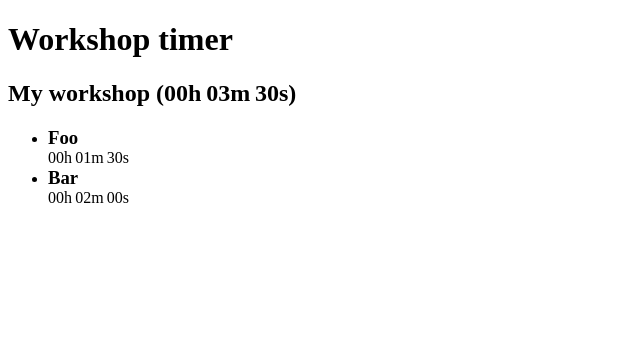
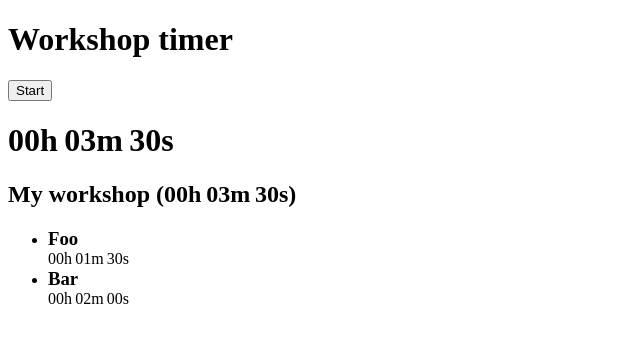
Before and after one commit to richardolsson/workshoptimer, a Next.js app: page / in a window 1280 px wide. Shown: the top 342 px of the page, without its empty margins (0-640 px from the left). Built offline with nearby package versions, Linux system fonts and the light colour scheme.

Commit message:
Implement basic timer

```diff
--- a/src/components/WorkshopTimer/index.tsx
+++ b/src/components/WorkshopTimer/index.tsx
@@ -1,4 +1,7 @@
+'use client';
+
 import { FC } from 'react';
+import useTimer from '../../useTimer';
 
 import Duration from '../Duration';
 
@@ -22,8 +25,16 @@ const WorkshopTimer: FC<WorkshopTimerProps> = ({ spec }) => {
     0
   );
 
+  const { isRunning, start, stop, secondsRemaining } = useTimer(totalDuration);
+
   return (
     <div>
+      <button onClick={() => (isRunning ? stop() : start())}>
+        {isRunning ? 'Stop' : 'Start'}
+      </button>
+      <h1>
+        <Duration seconds={secondsRemaining} />
+      </h1>
       <h2>
         {spec.title} (<Duration seconds={totalDuration} />)
       </h2>
--- /dev/null
+++ b/src/useTimer.ts
@@ -0,0 +1,42 @@
+import { useEffect, useState } from 'react';
+
+type UseTimerReturn = {
+  isRunning: boolean;
+  secondsElapsed: number;
+  secondsRemaining: number;
+  start: () => void;
+  stop: () => void;
+};
+
+export default function useTimer(duration: number): UseTimerReturn {
+  const [startTime, setStartTime] = useState<Date | null>(null);
+  const [elapsed, setElapsed] = useState(0);
+
+  useEffect(() => {
+    if (startTime) {
+      const interval = setInterval(() => {
+        const now = new Date();
+        const msElapsed = now.getTime() - startTime.getTime();
+        if (msElapsed > duration * 1000) {
+          setElapsed(duration);
+          clearInterval(interval);
+        } else {
+          setElapsed(msElapsed / 1000);
+        }
+      }, 500);
+
+      return () => clearInterval(interval);
+    }
+  }, [startTime]);
+
+  return {
+    isRunning: !!startTime,
+    secondsElapsed: Math.round(elapsed),
+    secondsRemaining: duration - Math.round(elapsed),
+    start: () => {
+      setElapsed(0);
+      setStartTime(new Date());
+    },
+    stop: () => setStartTime(null),
+  };
+}
```
